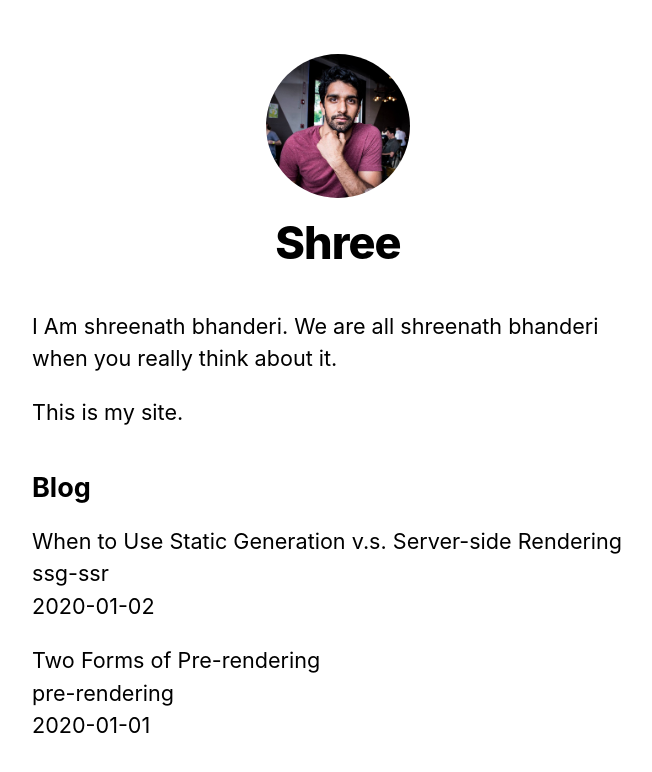
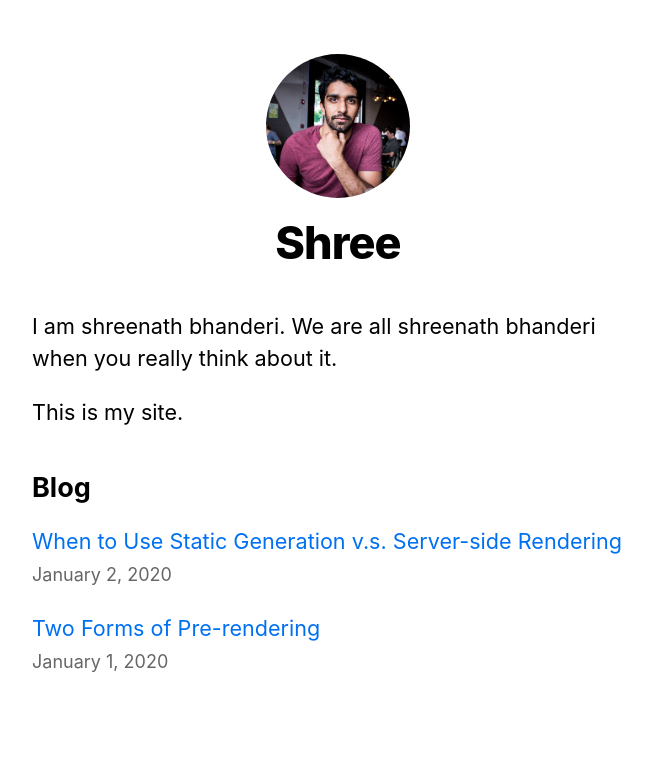
Before and after one commit to Shree33/nextjs-blog, a Next.js app: page / in a window 1280 px wide. Shown: the top 772 px of the page, without its empty margins (302-954 px from the left). Built offline with nearby package versions, Linux system fonts and the light colour scheme.

Commit message:
everything before deploy

```diff
--- /dev/null
+++ b/components/date.js
@@ -0,0 +1,6 @@
+import {parseISO, format} from 'date-fns'
+
+export default function Date({ dateString }) {
+    const date = parseISO(dateString)
+    return <time dateTime={dateString}>{format(date, 'LLLL	d, yyyy')}</time>
+}
--- a/lib/posts.js
+++ b/lib/posts.js
@@ -1,6 +1,8 @@
 import fs from 'fs';
 import path from 'path';
 import matter from 'gray-matter';
+import { remark } from 'remark';
+import html from 'remark-html';
 
 const postsDirectory = path.join(process.cwd(), 'posts');
 
@@ -60,16 +62,24 @@
     });
 }
 
-export function getPostData(id) {
+export async function getPostData(id) {
     const fullPath = path.join(postsDirectory, `${id}.md`);
     const fileContents = fs.readFileSync(fullPath, 'utf8');
 
     // Use gray-matter to parse the post metadata section
     const matterResult = matter(fileContents);
 
+    // Use remark to convert markdown into HTML string
+    const processedContent = await remark()
+        .use(html)
+        .process(matterResult.content);
+    const contentHtml = processedContent.toString();
+
+
     // Combine the data with the id
     return {
         id,
+        contentHtml,
         ...matterResult.data
     };
 }
--- a/package.json
+++ b/package.json
@@ -7,6 +7,7 @@
   },
   "dependencies": {
     "classnames": "^2.3.2",
+    "date-fns": "^2.29.3",
     "gray-matter": "^4.0.3",
     "next": "latest",
     "react": "18.2.0",
--- /dev/null
+++ b/pages/api/hello.js
@@ -0,0 +1,3 @@
+export default function handler(req, res) {
+    res.status(200).json({ text: 'Hello' });
+}
--- a/pages/index.js
+++ b/pages/index.js
@@ -2,6 +2,8 @@
 import Layout, { siteTitle } from '../components/layout';
 import utilStyles from '../styles/utils.module.css';
 import { getSortedPostsData } from '../lib/posts';
+import Link from 'next/link';
+import Date from '../components/date';
 
 export async function getStaticProps() {
     const allPostsData = getSortedPostsData();
@@ -19,7 +21,7 @@
         <title>{siteTitle}</title>
       </Head>
       <section className={utilStyles.headingMd}>
-        <p>I Am shreenath bhanderi. We are all shreenath bhanderi when you really think about it.</p>
+        <p>I am shreenath bhanderi. We are all shreenath bhanderi when you really think about it.</p>
         <p>
           This is my site.
         </p>
@@ -29,11 +31,11 @@
         <ul className={utilStyles.list}>
           {allPostsData.map(({ id, date, title }) => (
             <li className={utilStyles.listItem} key={id}>
-              {title}
+              <Link href={`/posts/${id}`}>{title}</Link>
               <br />
-              {id}
-              <br />
-              {date}
+              <small className={utilStyles.lightText}>
+                <Date dateString={date} />
+              </small>
             </li>
           ))}
         </ul>
```
Also changed, not shown: pages/posts/[id].js (+17 -8 lines), 1 other file (tests, documents, lock files or other folders).
